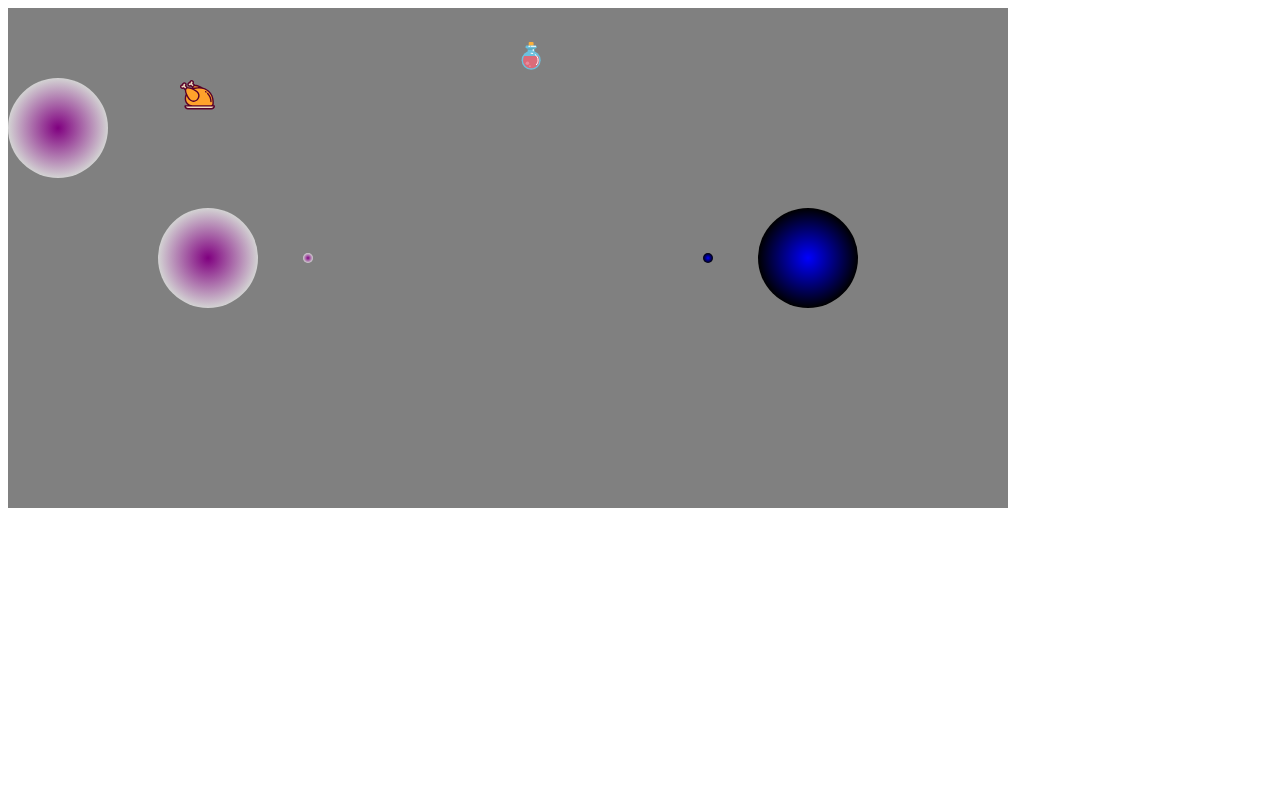
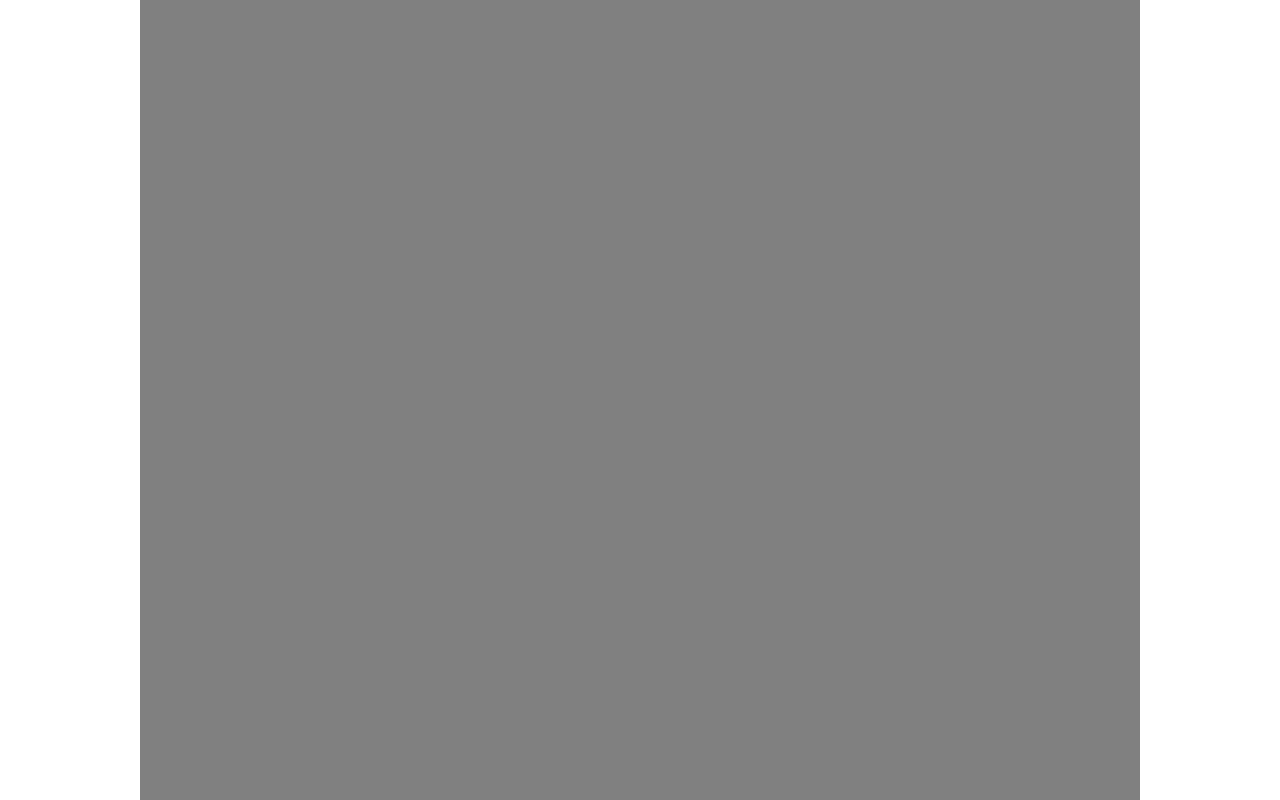
Before and after one commit to IniZio/COMP4021-SVG, a website built with Parcel: page src/index.html in a window 1280 px wide. Built offline with nearby package versions, Linux system fonts and the light colour scheme.

Commit message:
refactor(html): adds normalize.css and main svg element

```diff
--- a/src/index.html
+++ b/src/index.html
@@ -3,10 +3,24 @@
   <head>
     <meta charset="utf-8">
     <meta name="viewport" content="width=device-width, initial-scale=1">
+    <link rel="stylesheet" href="https://cdnjs.cloudflare.com/ajax/libs/normalize/8.0.0/normalize.min.css">
     <title></title>
   </head>
   <body>
-    <svg id="main" width="1000" height="500" style= "background: grey">
+    <div style="display: flex; height: 100vh; box-sizing: border-box; justify-content: center; align-items: center">
+      <svg id="main" width="1000" height="800" style= "background: grey">
+        <defs>
+          <radialGradient spreadMethod="pad" id="rad_grad1">
+            <stop offset="0" stop-color="purple"/>
+            <stop offset="1" stop-color="lightgrey"/>
+          </radialGradient>
+          <radialGradient spreadMethod="pad" id="rad_grad2">
+            <stop offset="0" stop-color="blue"/>
+            <stop offset="1" stop-color="black"/>
+          </radialGradient>
+        </defs>
+      </svg>
+      <svg id="template" width="0" height="0" style= "display: none">
         <defs>
           <radialGradient spreadMethod="pad" id="rad_grad1">
             <stop offset="0" stop-color="purple"/>
@@ -52,6 +66,7 @@
           <line x1="525.24521" y1="41.49301" x2="525.24521" y2="42.82738" stroke-miterlimit="10" stroke-linecap="round" fill="none" stroke="#FFFFFF"/>
         </g>
       </svg>
+    </div>
     <script src="./index.js" charset="utf-8"></script>
   </body>
 </html>
```
Lines whose indentation alone changed are shown as unchanged.
